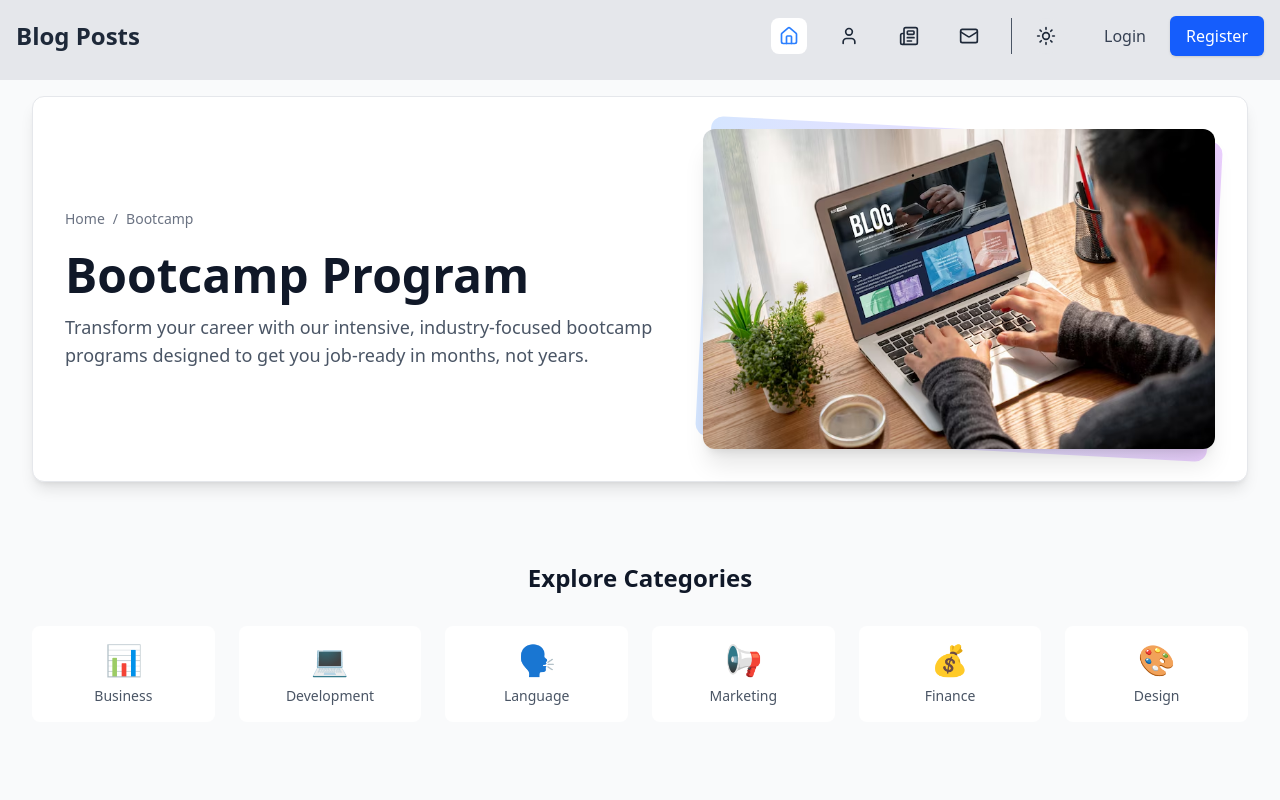
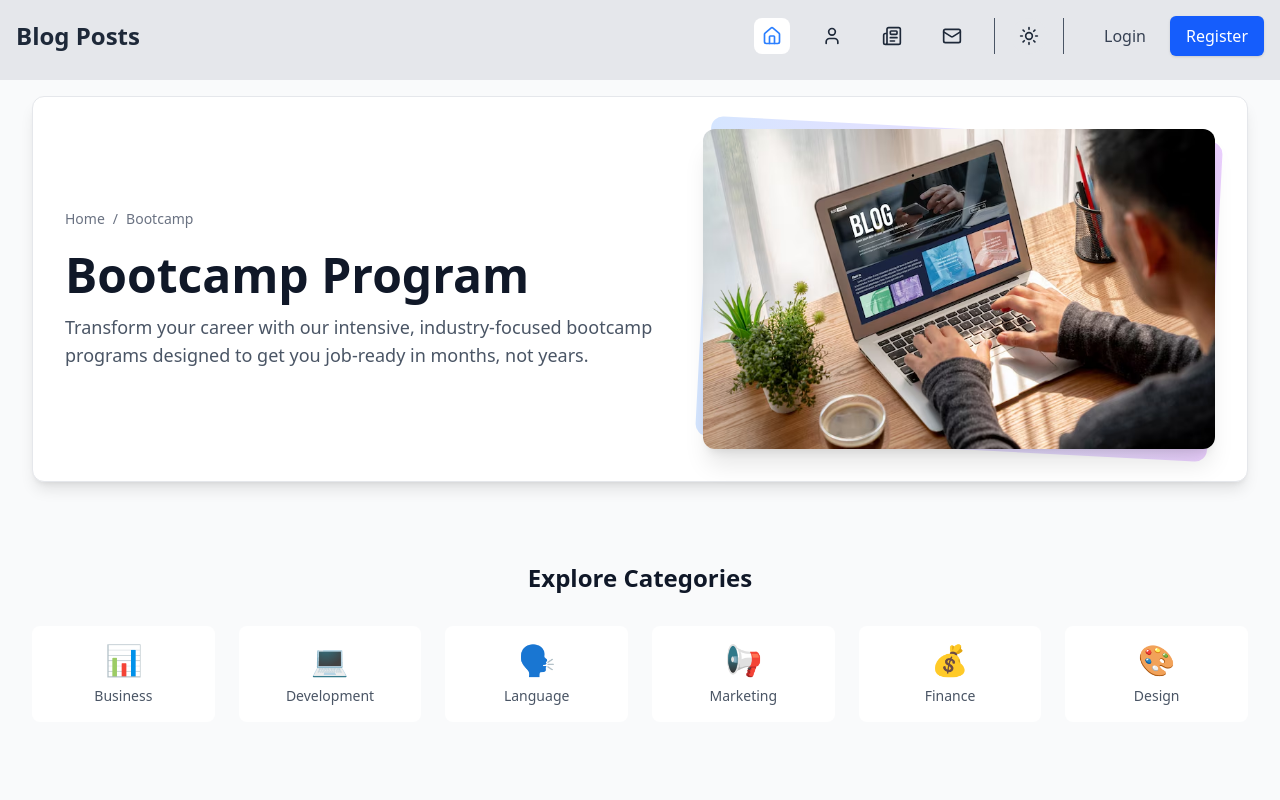
Before and after one commit to tith-sa/b7-group1-blog, a React (Vite) app: page / in a window 1280 px wide. Shown: the top 800 px of the page. Built offline with nearby package versions, Linux system fonts and the light colour scheme.

Commit message:
update fallback image

```diff
--- a/src/layouts/navbar.tsx
+++ b/src/layouts/navbar.tsx
@@ -112,7 +112,7 @@ const Navbar = () => {
               );
             })}
 
-            <li className="border-l pl-4 border-gray-600">
+            <li className="border-x px-4 border-gray-600">
               <ThemeToggle />
             </li>
             <div className="flex items-center space-x-2">
@@ -174,7 +174,7 @@ const Navbar = () => {
               );
             })}
 
-            <li className="pt-2 border-t border-gray-600">
+            <li className="py-2 border-y border-gray-600">
               <ThemeToggle />
             </li>
             <div className="space-y-2">
--- a/src/pages/blog.tsx
+++ b/src/pages/blog.tsx
@@ -23,7 +23,7 @@ const Blog = () => {
 
   // Get theme context and navigation hook
   const { theme } = useTheme() as { theme: "dark" | "light" | undefined };
-  const navigate = useNavigate(); // Hook for programmatic navigation
+  const navigate = useNavigate();
 
   // Get base URL from environment variables
   const baseUrl = import.meta.env.VITE_API_KEY;
@@ -65,7 +65,7 @@ const Blog = () => {
       return `${baseUrl}${imageData.url}`;
     }
     // Fallback image if no image is provided
-    return `https://images.unsplash.com/photo-1486312338219-ce68d2c6f44d?w=500&h=300&fit=crop`;
+    return `https://e0.pxfuel.com/wallpapers/351/757/desktop-wallpaper-blue-screen-of-death-blue-screen-of-death-windows-error-thumbnail.jpg`;
   };
 
   // Helper function to safely get blog title
@@ -85,7 +85,7 @@ const Blog = () => {
       blogDocumentId
     );
     // Navigate to blog detail page with the documentId
-    navigate(`/blog/${blogDocumentId}`);
+    navigate(`/detail/${blogDocumentId}`);
   };
 
   // Function to handle search input changes
```
